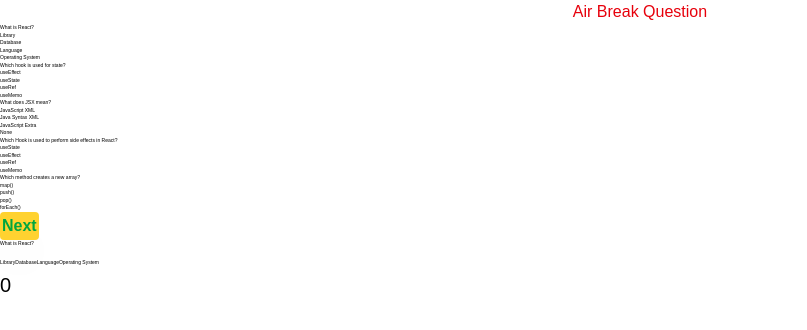
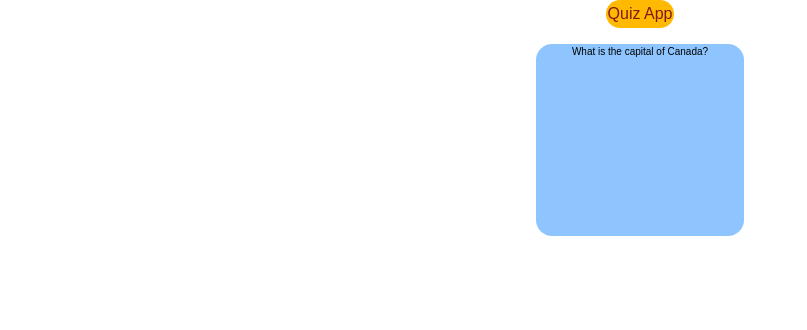
Before and after one commit to Harsimran141/Azknowledgetest, a React (Vite) app: page / in a window 1280 px wide. Shown: the top 330 px of the page, without its empty margins (0-807 px from the left). Built offline with nearby package versions, Linux system fonts and the light colour scheme.

Commit message:
feat: update quiz questions and refactor App component structure

```diff
--- a/src/App.jsx
+++ b/src/App.jsx
@@ -1,86 +1,47 @@
 import { useState } from "react";
 
+const App = () =>{
 const questions = [
   {
-    question: "What is React?",
-    options: ["Library", "Database", "Language", "Operating System"],
-    answer: "Library",
+    question: "What is the capital of Canada?",
+    options: ["Toronto", "Ottawa", "Vancouver", "Montreal"],
+    answer: "Ottawa",
   },
   {
-    question: "Which hook is used for state?",
-    options: ["useEffect", "useState", "useRef", "useMemo"],
-    answer: "useState",
+    question: "What is the capital of India?",
+    options: ["Mumbai", "New Delhi", "Chennai", "Kolkata"],
+    answer: "New Delhi",
   },
   {
-    question: "What does JSX mean?",
-    options: ["JavaScript XML", "Java Syntax XML", "JavaScript Extra", "None"],
-    answer: "JavaScript XML",
+    question: "What is the capital of Australia?",
+    options: ["Sydney", "Melbourne", "Canberra", "Brisbane"],
+    answer: "Canberra",
   },
   {
-    question: "Which Hook is used to perform side effects in React?",
-    options: ["useState", "useEffect", "useRef", "useMemo"],
-    answer: "useEffect",
+    question: "What is the capital of Japan?",
+    options: ["Kyoto", "Osaka", "Tokyo", "Hiroshima"],
+    answer: "Tokyo",
   },
   {
-    question: "Which method creates a new array?",
-    options: ["map()", "push()", "pop()", "forEach()"],
-    answer: "map()",
+    question: "What is the capital of France?",
+    options: ["Lyon", "Paris", "Nice", "Marseille"],
+    answer: "Paris",
   },
 ];
-const App = () => {
-  const [displayquestion, Setdisplayquestion] = useState(0);
-  const [score, Setscore] = useState(0);
+const [currentQuestion,SetCurrentQuestion] = useState(0);
+  return(
 
-  return (
-    <div>
-      <div className="flex justify-center">
-        <h1 className="text-red-600 justify-center items-center">
-          Air Break Question
-        </h1>
-      </div>
-      <div className="text-[5px]">
-        {questions.map((items, index) => (
-          <div key={index}>
-            {items.question}
-            <div>
-              {items.options.map((options, index) => (
-                <p key={index}>{options}</p>
-              ))}
-            </div>
-          </div>
-        ))}
-      </div>
-      <div>
-        <button
-          onClick={() => Setdisplayquestion(displayquestion + 1)}
-          className="text-green-600
-         bg-amber-300 p-0.5 rounded
-        shadow-2xl font-bold"
-        >
-          Next
-        </button>
+   <div className="flex flex-col items-center">
+        <h1 className="text-center text-red-900 p-0.5 rounded-2xl bg-amber-400">  Quiz App</h1>
+    <div className="w-52  h-48 rounded-2xl mt-4  bg-blue-300">
+      <div className="text-[10px] justify-items-center">
         <div>
-          <p className="text-[5px]">{questions[displayquestion].question}</p>
-          {questions[displayquestion].options.map((options, index) => (
-            <button
-              onClick={() => {
-                if (options === questions[displayquestion].answer) {
-                  Setscore(score + 1);
-                  console.log("Correct");
-                } else {
-                  console.log("Wrong");
-                }
-              }}
-              className="text-[5px]"
-              key={index}
-            >
-              {options}
-            </button>
-          ))}
-          <h1 className="text-xl ">{score}</h1>
+<p>{questions[currentQuestion].question}</p>
         </div>
       </div>
+        </div>
+
     </div>
-  );
-};
+  )
+}
 export default App;
```
